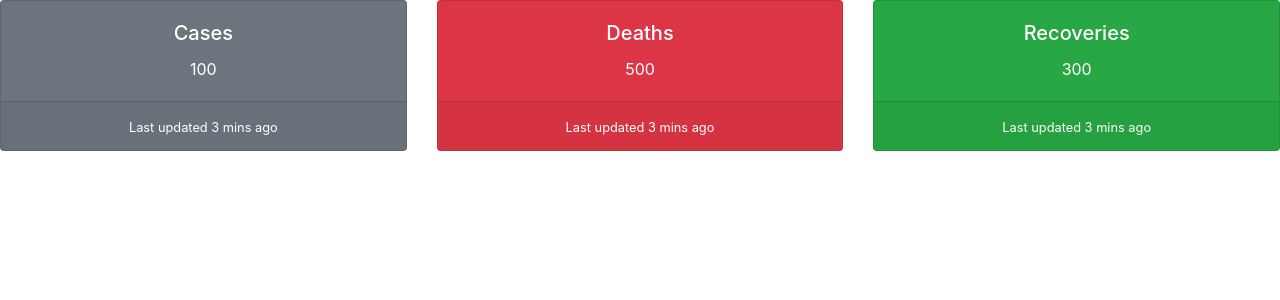
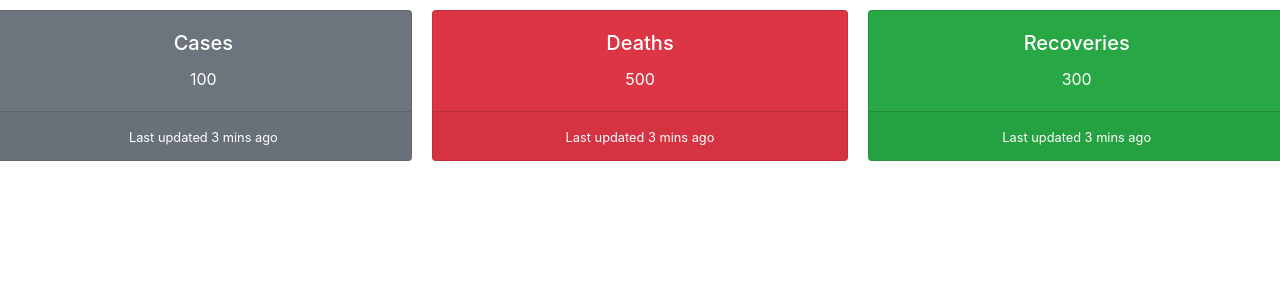
Before and after one commit to asfand987/Covid19-Tracker, a React (Create React App) app: page / in a window 1280 px wide. Shown: the top 300 px of the page. Built offline with nearby package versions, Linux system fonts and the light colour scheme; no server answers.

Commit message:
Added covid-19 api for all countries

```diff
--- a/package.json
+++ b/package.json
@@ -6,6 +6,7 @@
     "@testing-library/jest-dom": "^4.2.4",
     "@testing-library/react": "^9.5.0",
     "@testing-library/user-event": "^7.2.1",
+    "axios": "^0.19.2",
     "bootstrap": "^4.5.0",
     "react": "^16.13.1",
     "react-bootstrap": "^1.0.1",
--- a/src/App.js
+++ b/src/App.js
@@ -1,13 +1,25 @@
-import React from 'react';
+import React, { useEffect } from 'react';
 import Card from 'react-bootstrap/Card';
 import CardDeck from "react-bootstrap/CardDeck"
 import 'bootstrap/dist/css/bootstrap.min.css';
+import axios from "axios";
 
 function App() {
+  useEffect(() => {
+    axios
+    .get("https://disease.sh/v2/countries")
+    .then(res => {
+      console.log(res.data);
+    })
+    .catch(err => {
+      console.log(err);
+    });
+}, []);
+
   return (
     <div>
       <CardDeck>
-    <Card bg ="secondary" text="white" className="text-center">
+    <Card bg ="secondary" text="white" className="text-center" style = {{margin: "10px"}}>
     <Card.Body>
       <Card.Title>Cases</Card.Title>
       <Card.Text>
@@ -18,7 +30,7 @@ function App() {
       <small>Last updated 3 mins ago</small>
     </Card.Footer>
   </Card>
-  <Card bg="danger" text="white" className="text-center">
+  <Card bg="danger" text="white" className="text-center" style = {{margin: "10px"}}>
     <Card.Body>
       <Card.Title>Deaths</Card.Title>
       <Card.Text>
@@ -29,7 +41,7 @@ function App() {
       <small>Last updated 3 mins ago</small>
     </Card.Footer>
   </Card>
-  <Card bg="success" text= "white" className="text-center">
+  <Card bg="success" text= "white" className="text-center" style = {{margin: "10px"}}>
     <Card.Body>
       <Card.Title>Recoveries</Card.Title>
       <Card.Text>
```
Also changed, not shown: 1 other file (tests, documents, lock files or other folders).
